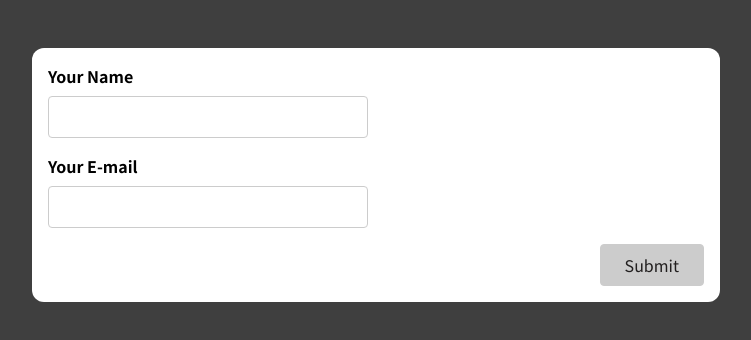
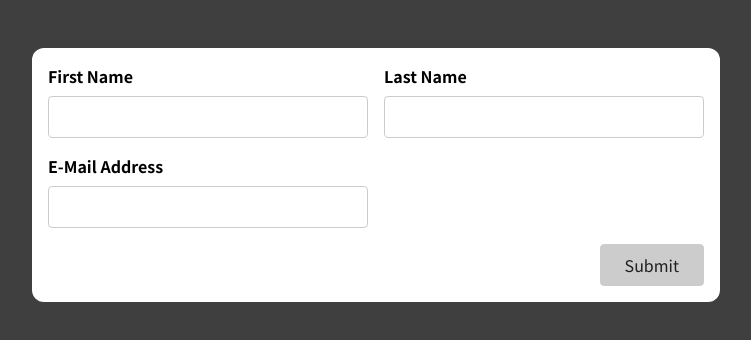
Before and after one commit to hakanurtimur/working-with-forms-userInput, a React (Create React App) app: page / in a window 1280 px wide. Shown: the top 340 px of the page, without its empty margins (264-1015 px from the left). Built offline with nearby package versions, Linux system fonts and the light colour scheme.

Commit message:
using useInput hook on basic form and simple input

```diff
--- a/src/App.js
+++ b/src/App.js
@@ -1,9 +1,10 @@
-import SimpleInput from './components/SimpleInput';
+import BasicForm from './components/BasicForm';
+
 
 function App() {
   return (
     <div className="app">
-      <SimpleInput />
+      <BasicForm />
     </div>
   );
 }
--- a/src/components/BasicForm.js
+++ b/src/components/BasicForm.js
@@ -1,22 +1,87 @@
+import useInput from "../hooks/use-input";
+
+
+let mailFormat = /^\w+([.-]?\w+)*@\w+([.-]?\w+)*(\.\w{2,3})+$/;
+
 const BasicForm = (props) => {
+
+  const {
+    value: enteredName,
+    hasError: enteredNameHasError,
+    enterValueHandler: nameChangeHandler,
+    userBlurHandler: nameBlurHandler,
+    valueIsValid: enteredNameIsValid,
+    reset: resetName,
+  } = useInput((name) => name.trim() !== "");
+  const {
+    value: enteredLastname,
+    hasError: enteredLastnameHasError,
+    enterValueHandler: lastnameChangeHandler,
+    userBlurHandler: lastnameBlurHandler,
+    valueIsValid: enteredLastnameIsValid,
+    reset: resetLastname,
+  } = useInput((lastname) => lastname.trim() !== "");
+  const {
+    value: enteredEmail,
+    hasError: enteredEmailHasError,
+    enterValueHandler: emailChangeHandler,
+    userBlurHandler: emailBlurHandler,
+    valueIsValid: enteredEmailIsValid,
+    reset: resetEmail,
+  } = useInput((email) => email.match(mailFormat));
+
+  let formIsValid = false;
+
+  if (enteredNameIsValid && enteredEmailIsValid && enteredLastnameIsValid)  {
+    formIsValid = true;
+  }
+
+  const submitFormHandler = (event) => {
+    event.preventDefault();
+
+    if (!formIsValid) {
+      return;
+    }
+
+    console.log(enteredEmail, enteredLastname, enteredName)
+    resetName();
+    resetLastname();
+    resetEmail();
+  };
+
+  const formValidationName = `${
+    enteredNameHasError ? "invalid input form-control" : "form-control"
+  }`;
+  const formValidationLastname = `${
+    enteredLastnameHasError ? "invalid input form-control" : "form-control"
+  }`;
+
+  const formValidationEmail = `${
+    enteredEmailHasError ? "invalid input form-control" : "form-control"
+  }`;
+
+
   return (
-    <form>
+    <form onSubmit={submitFormHandler}>
       <div className='control-group'>
-        <div className='form-control'>
+        <div className={formValidationName}>
           <label htmlFor='name'>First Name</label>
-          <input type='text' id='name' />
+          <input type='text' id='name' onChange={nameChangeHandler} onBlur={nameBlurHandler} value={enteredName}/>
+          {enteredNameHasError && <p className="error-text">Name is not valid!</p>}
         </div>
-        <div className='form-control'>
+        <div className={formValidationLastname}>
           <label htmlFor='name'>Last Name</label>
-          <input type='text' id='name' />
+          <input type='text' id='name' onChange={lastnameChangeHandler} onBlur={lastnameBlurHandler} value={enteredLastname}/>
+          {enteredLastnameHasError && <p className="error-text">Lastname is not valid!</p>}
         </div>
       </div>
-      <div className='form-control'>
+      <div className={formValidationEmail}>
         <label htmlFor='name'>E-Mail Address</label>
-        <input type='text' id='name' />
+        <input type='text' id='name' onChange={emailChangeHandler} onBlur={emailBlurHandler} value={enteredEmail} />
+        {enteredEmailHasError && <p className="error-text">Email is not valid!</p>}
       </div>
       <div className='form-actions'>
-        <button>Submit</button>
+        <button disabled={!formIsValid}>Submit</button>
       </div>
     </form>
   );
--- a/src/components/SimpleInput.js
+++ b/src/components/SimpleInput.js
@@ -1,65 +1,49 @@
-import React, { useState } from "react";
+import React from "react";
+import useInput from "../hooks/use-input";
+let mailFormat = /^\w+([.-]?\w+)*@\w+([.-]?\w+)*(\.\w{2,3})+$/; //email-validation
 
 const SimpleInput = (props) => {
-  const [enteredName, setEnteredName] = useState("");
-  const [inputTouched, setInputTouched] = useState(false);
-  const [enteredEmail, setEnteredEmail] = useState("");
-  const [emailTouched, setEmailTouched] = useState(false);
-
-  var mailFormat = /^\w+([.-]?\w+)*@\w+([.-]?\w+)*(\.\w{2,3})+$/; //email-validation
-
-  const enteredEmailIsValid = enteredEmail.match(mailFormat);
-  const emailIsInvalid = !enteredEmailIsValid && emailTouched;
-
-  const enteredNameIsValid = enteredName.trim() !== "";
-
-  const inputIsInValid = !enteredNameIsValid && inputTouched;
+  const {
+    value: enteredName,
+    hasError: enteredNameHasError,
+    enterValueHandler: nameChangeHandler,
+    userBlurHandler: nameBlurHandler,
+    valueIsValid: enteredNameIsValid,
+    reset: resetName,
+  } = useInput((name) => name.trim() !== "");
+  const {
+    value: enteredEmail,
+    hasError: enteredEmailHasError,
+    enterValueHandler: emailChangeHandler,
+    userBlurHandler: emailBlurHandler,
+    valueIsValid: enteredEmailIsValid,
+    reset: resetEmail,
+  } = useInput((email) => email.match(mailFormat));
 
   let formIsValid = false;
 
-  if (enteredNameIsValid && enteredEmailIsValid) { //updated form validation
+  if (enteredNameIsValid && enteredEmailIsValid) {
     formIsValid = true;
   }
-
-  const enterNameHandler = (event) => {
-    setEnteredName(event.target.value);
-  };
-
-  const userBlurHandler = (event) => {
-    setInputTouched(true);
-    console.log(enteredNameIsValid);
-  };
-
-  const emailBlurHandler = (event) => {
-    setEmailTouched(true);
-  };
-
-  const enteredEmailHandler = (event) => {
-    setEnteredEmail(event.target.value);
-  };
 
   const submitFormHandler = (event) => {
     event.preventDefault();
 
-    setInputTouched(true);
-    setEmailTouched(true);
     if (!enteredNameIsValid) {
       return;
     }
     console.log(enteredName);
-    console.log(enteredEmail)
-    setEnteredName("");
-    setInputTouched(false);
-    setEnteredEmail("");
-    setEmailTouched(false);
+    console.log(enteredEmail);
+    resetName();
+    resetEmail();
   };
 
   const formValidationName = `${
-    inputIsInValid ? "invalid input form-control" : "form-control"
+    enteredNameHasError ? "invalid input form-control" : "form-control"
   }`;
 
   const formValidationEmail = `${
-    emailIsInvalid ? "invalid input form-control" : "form-control"
+    enteredEmailHasError ? "invalid input form-control" : "form-control"
   }`;
 
   return (
@@ -70,21 +54,27 @@ const SimpleInput = (props) => {
           type="text"
           id="name"
           value={enteredName}
-          onChange={enterNameHandler}
-          onBlur={userBlurHandler}
+          onChange={nameChangeHandler}
+          onBlur={nameBlurHandler}
         />
-        {inputIsInValid && <p className="error-text">Name is not valid!</p>}
+        {enteredNameHasError && (
+          <p className="error-text">Name is not valid!</p>
+        )}
       </div>
-      <div className={formValidationEmail}> {/* new email div */}
+      <div className={formValidationEmail}>
+        {" "}
+        {/* new email div */}
         <label htmlFor="e-mail">Your E-mail</label>
         <input
           type="text"
           id="e-mail"
-          onChange={enteredEmailHandler}
+          onChange={emailChangeHandler}
           onBlur={emailBlurHandler}
           value={enteredEmail}
         />
-        {emailIsInvalid && <p className="error-text">E-mail is not valid!</p>}
+        {enteredEmailHasError && (
+          <p className="error-text">E-mail is not valid!</p>
+        )}
       </div>
 
       <div className="form-actions">
--- /dev/null
+++ b/src/hooks/use-input.js
@@ -0,0 +1,33 @@
+import { useState } from "react";
+
+const useInput = (validateValue) => {
+  const [enteredValue, setEnteredValue] = useState("");
+  const [isTouched, setIsTouched] = useState(false);
+
+  const valueIsValid = validateValue(enteredValue);
+
+  const hasError = !valueIsValid && isTouched;
+
+  const enterValueHandler = (event) => {
+    setEnteredValue(event.target.value);
+  };
+
+  const userBlurHandler = (event) => {
+    setIsTouched(true);
+  };
+
+  function reset() {
+    setEnteredValue("");
+    setIsTouched(false);
+  }
+
+  return {
+    value: enteredValue,
+    hasError,
+    enterValueHandler,
+    userBlurHandler,
+    valueIsValid: valueIsValid,
+    reset
+  };
+};
+export default useInput;
```
